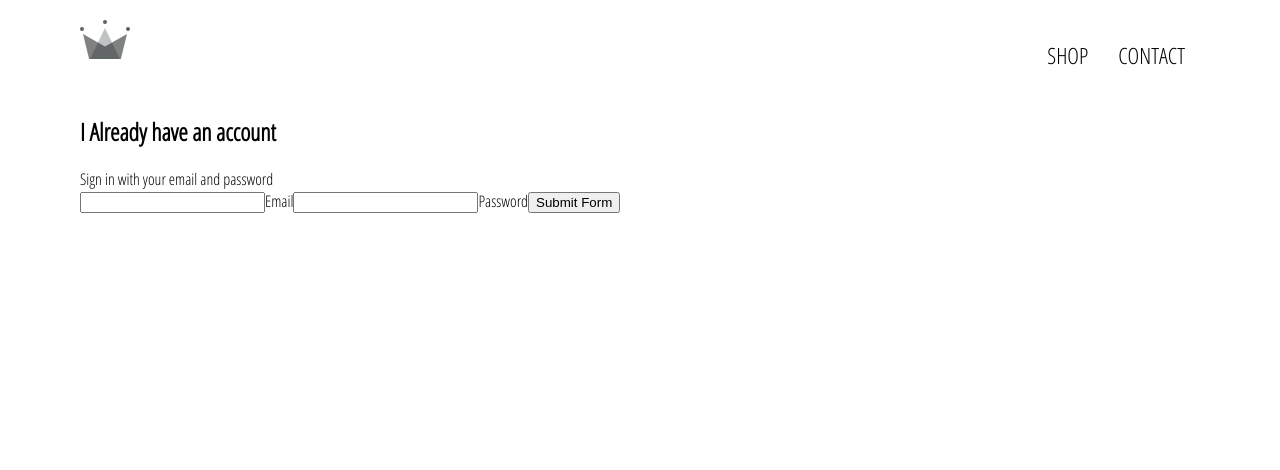
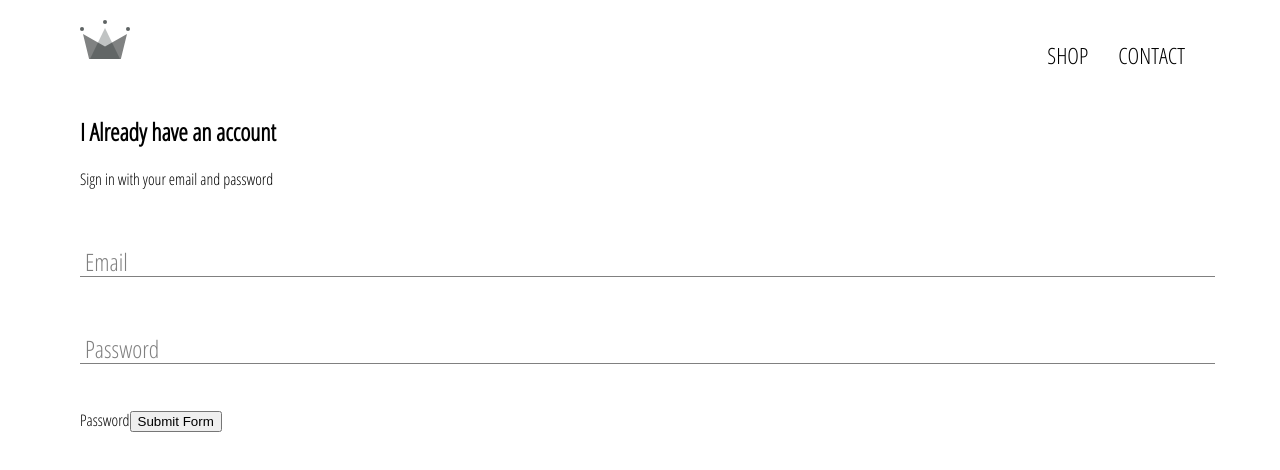
Before and after one commit to keralex/dressIt, a React (Create React App) app: page /signIn in a window 1280 px wide. Shown: the top 470 px of the page. Built offline with nearby package versions, Linux system fonts and the light colour scheme.

Commit message:
ui forminput

```diff
--- /dev/null
+++ b/src/components/form-input/form-input.component.jsx
@@ -0,0 +1,20 @@
+import React from "react";
+import './form-input.styles.scss';
+
+const FormInput = ({ handleChange, label, ...otherProps }) => (
+  <div className="group">
+    <input className="form-input" onChange={handleChange} {...otherProps} />
+    {label ? (
+      <label
+        className={`${
+          otherProps.value.length ? "shrink" : ""
+        } form-input-label` }
+      >
+        {label}
+      </label>
+
+    ) : null}
+
+  </div>
+);
+export default FormInput;
--- /dev/null
+++ b/src/components/form-input/form-input.styles.scss
@@ -0,0 +1,55 @@
+$sub-color: grey;
+$main-color: black;
+
+@mixin shrinkLabel {
+    top: -1.3em;
+    font-size: 1em;
+    color: $main-color;
+}
+
+.group {
+    position: relative;
+    margin: 45px 0;
+    font-size: 1.5em;
+
+    .form-input {
+        background: none;
+        background-color: white;
+        color: $sub-color;
+        font-size: 18px;
+        padding: 10px 10px 10px 5px;
+        display: block;
+        width: 100%;
+        border: none;
+        border-radius: 0;
+        border-bottom: 1px solid $sub-color;
+        margin: 25px 0;
+
+        &:focus {
+            outline: none;
+        }
+
+        &:focus~.form-input-label {
+            @include shrinkLabel();
+        }
+    }
+
+    input[type='password'] {
+        letter-spacing: 0.3em;
+    }
+
+    .form-input-label {
+        color: $sub-color;
+        font-size:1em;
+        font-weight: normal;
+        position: absolute;
+        pointer-events: none;
+        left: 5px;
+        top: 10px;
+        transition: 300ms ease all;
+
+        &.shrink {
+            @include shrinkLabel();
+        }
+    }
+}
--- a/src/components/sign-in/signIn.component.jsx
+++ b/src/components/sign-in/signIn.component.jsx
@@ -1,32 +1,46 @@
-import React, { Component } from 'react';
+import React, { Component } from "react";
+import FormInput from "../form-input/form-input.component";
 
 class signIn extends Component {
-    constructor(props){
-        super(props)
-        this.state={
-            email:'',
-            password:''
+  constructor(props) {
+    super(props);
+    this.state = {
+      email: "",
+      password: ""
+    };
   }
-    }
-    handleSubmit=event=>{
+  handleSubmit = event => {
     event.preventDefault();
-        this.setState({email:'', password:''})
-    }
-    hangelChange=event =>{
-        const {value,name}=event.target;
-        this.setState({[name]:value})
-    }
+    this.setState({ email: "", password: "" });
+  };
+  handleChange = event => {
+    const { value, name } = event.target;
+    this.setState({ [name]: value });
+  };
   render() {
     return (
-            <div className='sign-in'>
+      <div className="sign-in">
         <h2>I Already have an account</h2>
         <span>Sign in with your email and password</span>
-                <form onSubmit={this.handleSubmit} >
-                    <input name='email' type='email' value={this.state.email} onChange={this.hangelChange} required />
-                    <label>Email</label>
-                    <input name='password' type='password' value={this.state.password} onChange={this.hangelChange} required />
+        <form onSubmit={this.handleSubmit}>
+          <FormInput
+            name="email"
+            type="email"
+            value={this.state.email}
+            handleChange={this.handleChange}
+            label="Email"
+            required
+          />
+          <FormInput
+            name="password"
+            type="password"
+            value={this.state.password}
+            handleChange={this.handleChange}
+            label="Password"
+            required
+          />
           <label>Password</label>
-                    <input type='submit' value='Submit Form' />
+          <input type="submit" value="Submit Form" />
         </form>
       </div>
     );
```
Lines whose indentation alone changed are shown as unchanged.
